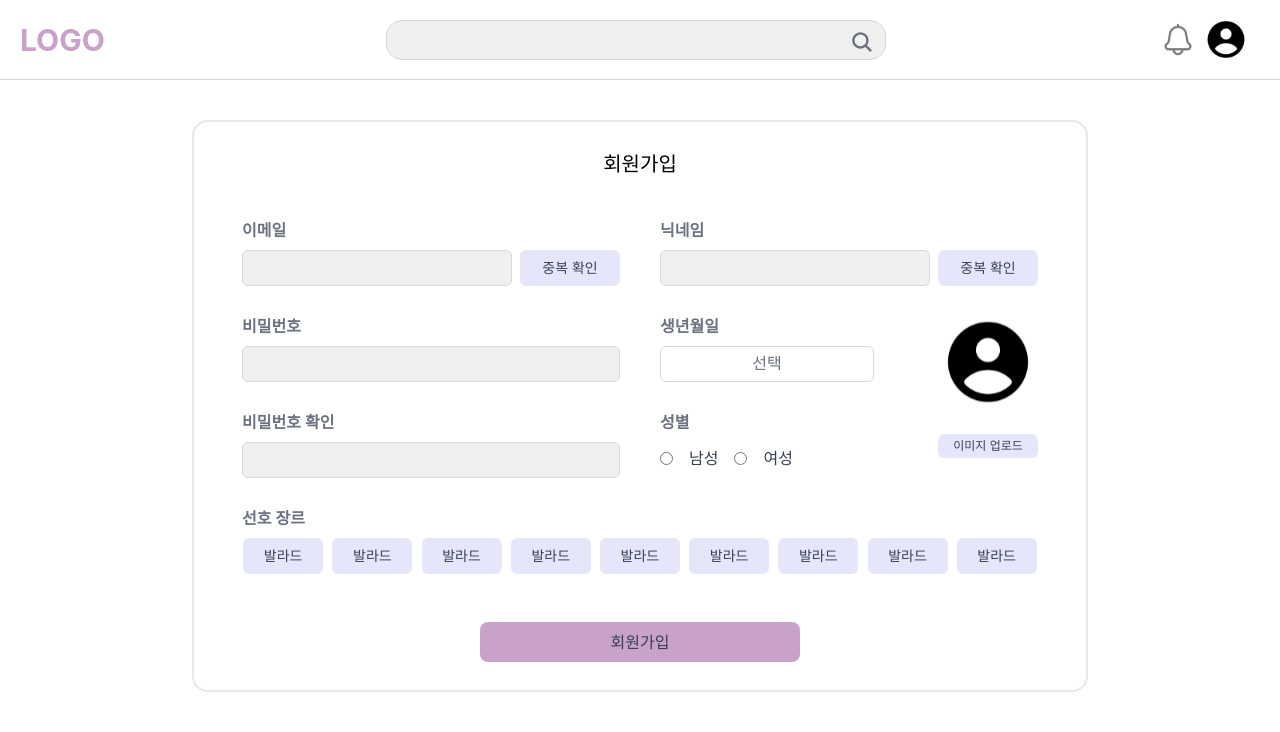
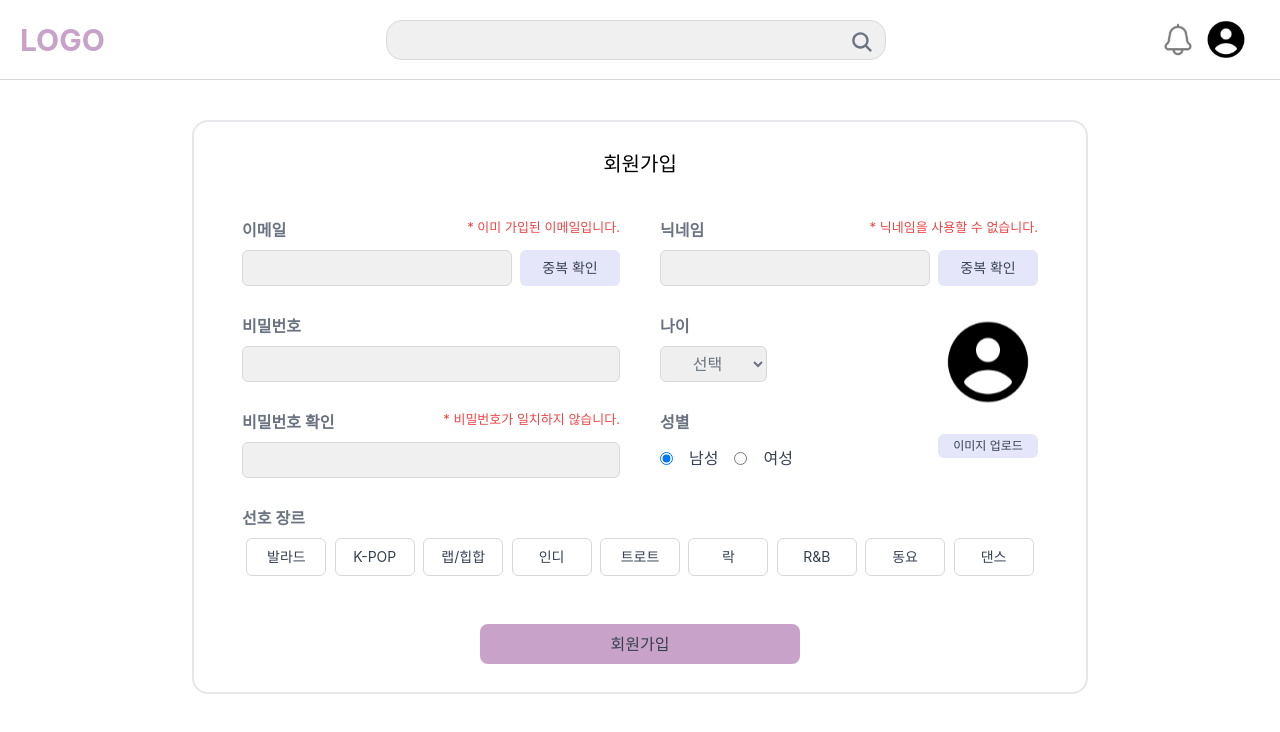
Before and after one commit to Seoheeda/coverRanking_frontend, a React (Create React App) app: page /signup in a window 1280 px wide. Shown: the top 732 px of the page. Built offline with nearby package versions, Linux system fonts and the light colour scheme.

Commit message:
feat: signup functions

```diff
--- a/package.json
+++ b/package.json
@@ -6,6 +6,7 @@
     "@testing-library/jest-dom": "^5.17.0",
     "@testing-library/react": "^13.4.0",
     "@testing-library/user-event": "^13.5.0",
+    "axios": "^1.7.7",
     "react": "^18.3.1",
     "react-dom": "^18.3.1",
     "react-icons": "^5.3.0",
--- a/src/components/signupForm.tsx
+++ b/src/components/signupForm.tsx
@@ -1,8 +1,106 @@
 import React, { useState, useRef } from "react";
+import { useNavigate } from "react-router-dom";
 import Profile from "../assets/imgs/profile.svg";
+import axios from "axios";
 
 const SignupForm = () => {
+  const navigate = useNavigate();
+
+  const [email, setEmail] = useState<string>("");
+  const [emailIschecked, setEmailIschecked] = useState<boolean>(false);
+  const [password, setPassword] = useState<string>("1");
+  const [pwdCheck, setPwdCheck] = useState<string>("");
+  const [nickname, setNickname] = useState<string>("");
+  const [nicknameIschecked, setNicknameIschecked] = useState<boolean>(false);
+  const [age, setAge] = useState<number>(0);
+  const [gender, setGender] = useState<number>(0);
+  const [preferredGenre, setPreferredGenre] = useState<Array<number>>([]);
   const [imgFile, setImgFile] = useState<string | ArrayBuffer | null>("");
+
+  const genres = [
+    "발라드",
+    "K-POP",
+    "랩/힙합",
+    "인디",
+    "트로트",
+    "락",
+    "R&B",
+    "동요",
+    "댄스",
+  ];
+
+  const onChangeEmail = (e: React.ChangeEvent<HTMLInputElement>) => {
+    setEmail(e.target.value);
+  };
+
+  const checkEmail = async () => {
+    try {
+      const response = await axios.post(
+        "/members/check-email",
+        {
+          email: email,
+        },
+        {
+          headers: {
+            "Content-Type": "application/json",
+          },
+          withCredentials: true,
+        }
+      );
+
+      if (response.data.isExist === "true") {
+        setEmailIschecked(true);
+      }
+    } catch (error) {
+      alert("이메일 확인에 실패했습니다.");
+      console.error(error);
+    }
+  };
+
+  const onChangePassword = (e: React.ChangeEvent<HTMLInputElement>) => {
+    setPassword(e.target.value);
+  };
+
+  const onChangePwdCheck = (e: React.ChangeEvent<HTMLInputElement>) => {
+    setPwdCheck(e.target.value);
+  };
+
+  const onChangeNickname = (e: React.ChangeEvent<HTMLInputElement>) => {
+    setNickname(e.target.value);
+  };
+
+  const checkNickname = async () => {
+    try {
+      const response = await axios.post(
+        "/members/check-nickname",
+        {
+          nickName: nickname,
+        },
+        {
+          headers: {
+            "Content-Type": "application/json",
+          },
+          withCredentials: true,
+        }
+      );
+
+      if (response.data.isExist === "true") {
+        setNicknameIschecked(true);
+      }
+    } catch (error) {
+      alert("이메일 확인에 실패했습니다.");
+      console.error(error);
+    }
+  };
+
+  const onChangeAge = (e: React.ChangeEvent<HTMLSelectElement>) => {
+    setAge(Number(e.target.value));
+    console.log(age);
+  };
+
+  const handleGenderChange = (value: number) => {
+    setGender(value);
+  };
 
   const imgRef = useRef<HTMLInputElement | null>(null);
 
@@ -18,46 +116,126 @@ const SignupForm = () => {
     }
   };
 
+  const toggleGenre = (index: number) => {
+    setPreferredGenre((prev) =>
+      prev.includes(index)
+        ? prev.filter((genreIndex) => genreIndex !== index)
+        : [...prev, index]
+    );
+  };
+
   return (
     <div className="flex flex-col w-[70%] m-auto border-2 border-gray-200 rounded-2xl px-4 py-7 sm:px-8 md:px-12">
       <div className="text-xl font-medium mb-10 self-center">회원가입</div>
       <div className="w-full flex flex-col lg:flex-row">
         <div className="flex-1 lg:pr-5">
-          <p className="mb-2 text-gray-500 font-semibold">이메일</p>
+          <div className="flex flex-row justify-between">
+            <p className="mb-2 text-gray-500 font-semibold">이메일</p>
+            {emailIschecked ? (
+              <p className="mb-2 text-primary-1 text-[13px]">
+                사용 가능한 이메일입니다.
+              </p>
+            ) : (
+              <p className="mb-2 text-red-500 text-[13px]">
+                * 이미 가입된 이메일입니다.
+              </p>
+            )}
+          </div>
           <div className="flex flex-row">
-            <input className="w-full h-9 px-3 bg-gray-1 border border-gray-2 rounded-md focus:outline-gray-2" />
-            <div className="w-[100px] min-w-[100px] bg-primary-2 text-gray-700 p-2 ml-2 text-sm text-center rounded-md">
+            <input
+              className="w-full h-9 px-3 bg-gray-1 border border-gray-2 rounded-md focus:outline-gray-2"
+              onChange={onChangeEmail}
+            />
+            <div
+              className="w-[100px] min-w-[100px] bg-primary-2 text-gray-700 p-2 ml-2 text-sm text-center rounded-md cursor-pointer"
+              onClick={checkEmail}
+            >
               중복 확인
             </div>
           </div>
           <p className="mb-2 mt-7 text-gray-500 font-semibold">비밀번호</p>
           <div className="flex flex-row">
-            <input className="w-full h-9 px-3 bg-gray-1 border border-gray-2 rounded-md focus:outline-gray-2" />
+            <input
+              type="password"
+              className="w-full h-9 px-3 bg-gray-1 border border-gray-2 rounded-md focus:outline-gray-2"
+              onChange={onChangePassword}
+            />
           </div>
-          <p className="mb-2 mt-7 text-gray-500 font-semibold">비밀번호 확인</p>
+          <div className="flex flex-row justify-between mt-7">
+            <p className="mb-2 text-gray-500 font-semibold">비밀번호 확인</p>
+            {password === pwdCheck ? (
+              <p className="mb-2 text-primary-1 text-[13px]">
+                비밀번호가 일치합니다.
+              </p>
+            ) : (
+              <p className="mb-2 text-red-500 text-[13px]">
+                * 비밀번호가 일치하지 않습니다.
+              </p>
+            )}
+          </div>{" "}
           <div className="flex flex-row">
-            <input className="w-full h-9 px-3 bg-gray-1 border border-gray-2 rounded-md focus:outline-gray-2" />
+            <input
+              type="password"
+              className="w-full h-9 px-3 bg-gray-1 border border-gray-2 rounded-md focus:outline-gray-2"
+              onChange={onChangePwdCheck}
+            />
           </div>
         </div>
         <div className="flex-1 lg:pl-5 mt-8 lg:mt-0">
-          <p className="mb-2 text-gray-500 font-semibold">닉네임</p>
+          <div className="flex flex-row justify-between">
+            <p className="mb-2 text-gray-500 font-semibold">닉네임</p>
+            {nicknameIschecked ? (
+              <p className="mb-2 text-primary-1 text-[13px]">
+                사용 가능한 닉네임입니다.
+              </p>
+            ) : (
+              <p className="mb-2 text-red-500 text-[13px]">
+                * 닉네임을 사용할 수 없습니다.
+              </p>
+            )}
+          </div>{" "}
           <div className="flex flex-row">
-            <input className="w-full h-9 px-3 bg-gray-1 border border-gray-2 rounded-md focus:outline-gray-2" />
-            <div className="w-[100px] min-w-[100px] bg-primary-2 text-gray-700 p-2 ml-2 text-sm text-center rounded-md">
+            <input
+              className="w-full h-9 px-3 bg-gray-1 border border-gray-2 rounded-md focus:outline-gray-2"
+              onChange={onChangeNickname}
+            />
+            <div
+              className="w-[100px] min-w-[100px] bg-primary-2 text-gray-700 p-2 ml-2 text-sm text-center rounded-md cursor-pointer"
+              onClick={checkNickname}
+            >
               중복 확인
             </div>
           </div>
           <div className="flex flex-col lg:flex-row lg:items-start mt-7">
             <div className="flex-1">
-              <p className="mb-2 text-gray-500 font-semibold">생년월일</p>
-              <div className="w-full h-9 mr-0 lg:mr-6 px-3 py-1 border border-gray-2 rounded-md focus:outline-gray-2 text-center text-gray-500 cursor-pointer">
-                선택
-              </div>
+              <p className="mb-2 text-gray-500 font-semibold">나이</p>
+              <select
+                className="w-[50%] h-9 px-3 py-1 border border-gray-2 rounded-md focus:outline-gray-2 text-center text-gray-500"
+                onChange={onChangeAge}
+              >
+                <option value={0}>선택</option>
+                {Array.from({ length: 100 }, (_, i) => i + 1).map((age) => (
+                  <option key={age} value={age}>
+                    {age}
+                  </option>
+                ))}
+              </select>
               <p className="mb-2 mt-7 text-gray-500 font-semibold">성별</p>
               <div className="flex items-center">
-                <input type="radio" name="gender" />
-                <div className="px-4 py-1 text-gray-700">남성</div>
-                <input type="radio" name="gender" />
+                <input
+                  type="radio"
+                  name="gender"
+                  defaultChecked
+                  checked={gender === 0}
+                  onChange={() => handleGenderChange(0)}
+                />
+                <div className="px-4 py-1 text-gray-700 ">남성</div>
+                <input
+                  type="radio"
+                  name="gender"
+                  checked={gender === 1}
+                  onChange={() => handleGenderChange(1)}
+                />
                 <div className="px-4 py-1 text-gray-700">여성</div>
               </div>
             </div>
@@ -83,34 +261,20 @@ const SignupForm = () => {
       </div>
       <div className="flex flex-col mt-7">
         <p className="mb-2 text-gray-500 font-semibold">선호 장르</p>
-        <div className="flex flex-wrap flex-row w-full justify-evenly">
-          <div className="w-[80px] bg-primary-2 text-gray-700 p-2 mb-2 text-sm text-center rounded-md">
-            발라드
-          </div>
-          <div className="w-[80px] bg-primary-2 text-gray-700 p-2 ml-2 mb-2 text-sm text-center rounded-md">
-            발라드
-          </div>
-          <div className="w-[80px] bg-primary-2 text-gray-700 p-2 ml-2 mb-2 text-sm text-center rounded-md">
-            발라드
-          </div>
-          <div className="w-[80px] bg-primary-2 text-gray-700 p-2 ml-2 mb-2 text-sm text-center rounded-md">
-            발라드
-          </div>
-          <div className="w-[80px] bg-primary-2 text-gray-700 p-2 ml-2 mb-2 text-sm text-center rounded-md">
-            발라드
-          </div>
-          <div className="w-[80px] bg-primary-2 text-gray-700 p-2 ml-2 mb-2 text-sm text-center rounded-md">
-            발라드
-          </div>
-          <div className="w-[80px] bg-primary-2 text-gray-700 p-2 ml-2 mb-2 text-sm text-center rounded-md">
-            발라드
-          </div>
-          <div className="w-[80px] bg-primary-2 text-gray-700 p-2 ml-2 mb-2 text-sm text-center rounded-md">
-            발라드
-          </div>
-          <div className="w-[80px] bg-primary-2 text-gray-700 p-2 ml-2 mb-2 text-sm text-center rounded-md">
-            발라드
-          </div>
+        <div className="flex flex-wrap flex-row justify-evenly">
+          {genres.map((genre, index) => (
+            <div
+              key={index}
+              className={`w-[80px] p-2 ml-1 mr-1 mb-2 text-sm text-center rounded-md cursor-pointer ${
+                preferredGenre.includes(index)
+                  ? "bg-primary-2"
+                  : "bg-white border border-gray-2"
+              } text-gray-700`}
+              onClick={() => toggleGenre(index)}
+            >
+              {genre}
+            </div>
+          ))}
         </div>
       </div>
       <div className="bg-primary-1 text-gray-700 p-2 w-full lg:w-80 text-center rounded-lg mt-10 self-center">
```
Also changed, not shown: 1 other file (tests, documents, lock files or other folders).
